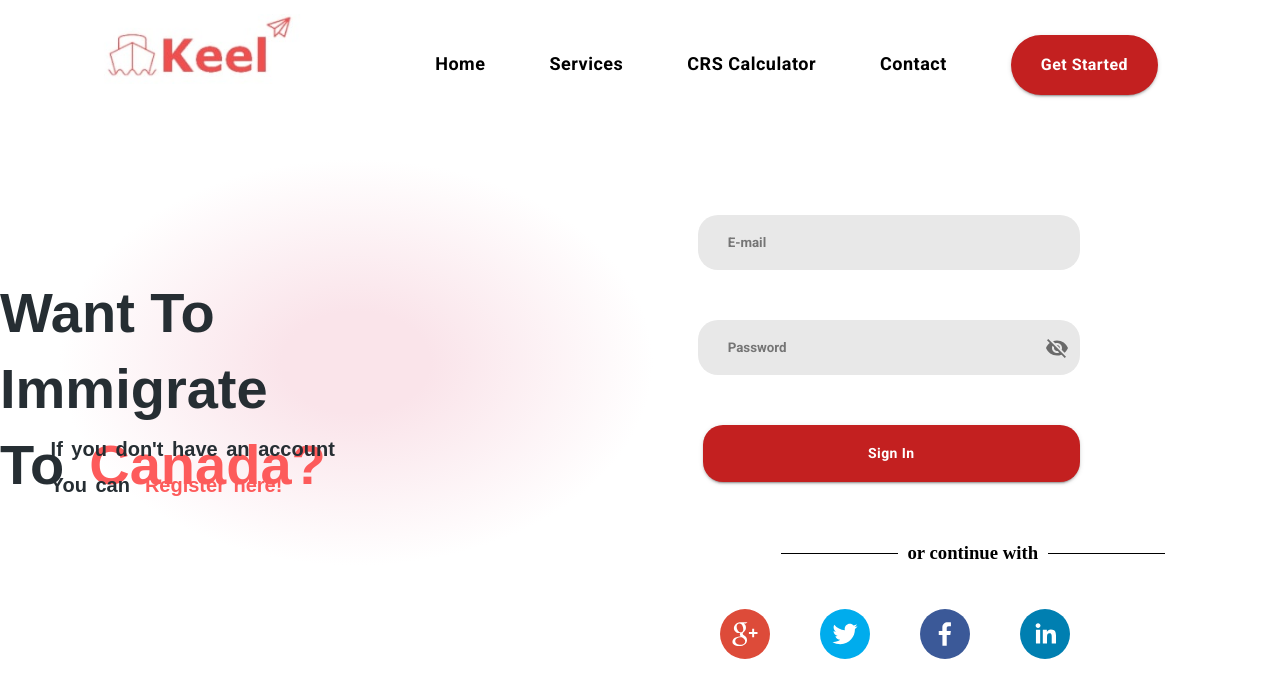
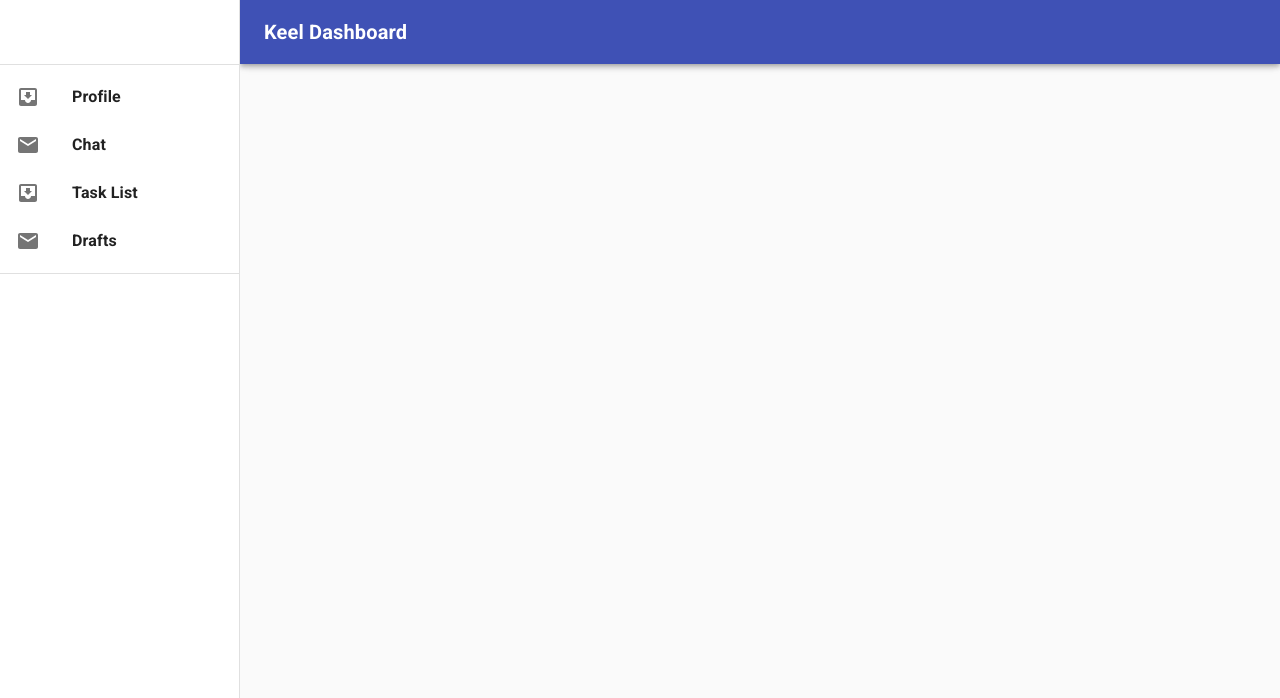
Before and after one commit to KeelGlobal/Engineering-Frontend, a React (Create React App) app: page /dashboard in a window 1280 px wide. Shown: the top 698 px of the page. Built offline with nearby package versions, Linux system fonts and the light colour scheme.

Commit message:
added some changes

```diff
--- a/src/App.js
+++ b/src/App.js
@@ -1,12 +1,26 @@
+import { BrowserRouter as Router, Route, Switch } from 'react-router-dom';
 import SignIn from './Components/SignIn-2/SignIn';
 import NavBar from './Components/SignIn-2/NavBar';
+import PermanentDrawerLeft from './Components/Drawer/Drawer';
 
 function App() {
   return (
-    <div>
-      <NavBar />
-      <SignIn />
-    </div>
+    <Router>
+      <Switch>
+        <Route exact path="/">
+          <div>
+            <h1>Keel Baby !!!</h1>
+          </div>
+        </Route>
+        <Route exact path="/login">
+          <NavBar />
+          <SignIn />
+        </Route>
+        <Route path="/dashboard">
+          <PermanentDrawerLeft />
+        </Route>
+      </Switch>
+    </Router>
   );
 }
 
--- a/src/Components/Drawer/Drawer.jsx
+++ b/src/Components/Drawer/Drawer.jsx
@@ -48,7 +48,7 @@ export default function PermanentDrawerLeft() {
       <AppBar position="fixed" className={classes.appBar}>
         <Toolbar>
           <Typography variant="h6" noWrap>
-            Permanent drawer
+            Keel Dashboard
           </Typography>
         </Toolbar>
       </AppBar>
--- a/src/Components/SignIn-2/NavBar.jsx
+++ b/src/Components/SignIn-2/NavBar.jsx
@@ -1,5 +1,5 @@
 import React from 'react';
-import keelLogo from '../../Assets/keel-logo.jpeg';
+import keelLogo from '../../assets/keel-logo.jpeg';
 import Link from '@material-ui/core/Link';
 import Typography from '@material-ui/core/Typography';
 import Button from '@material-ui/core/Button';
```
